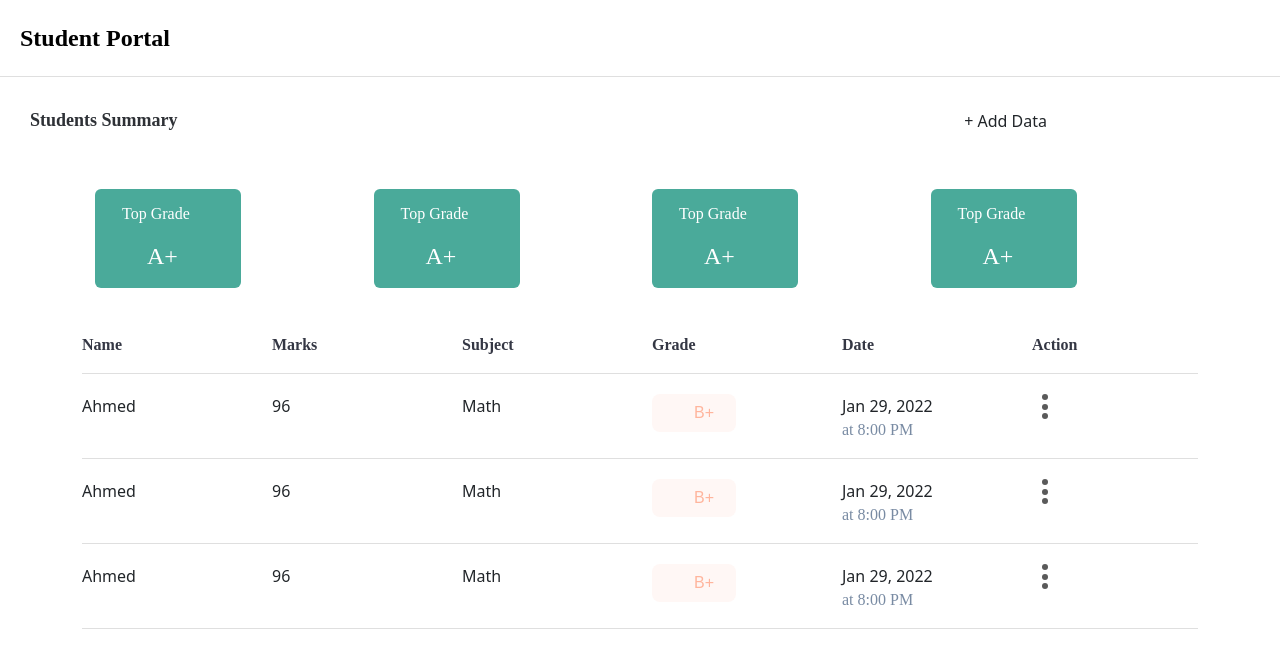
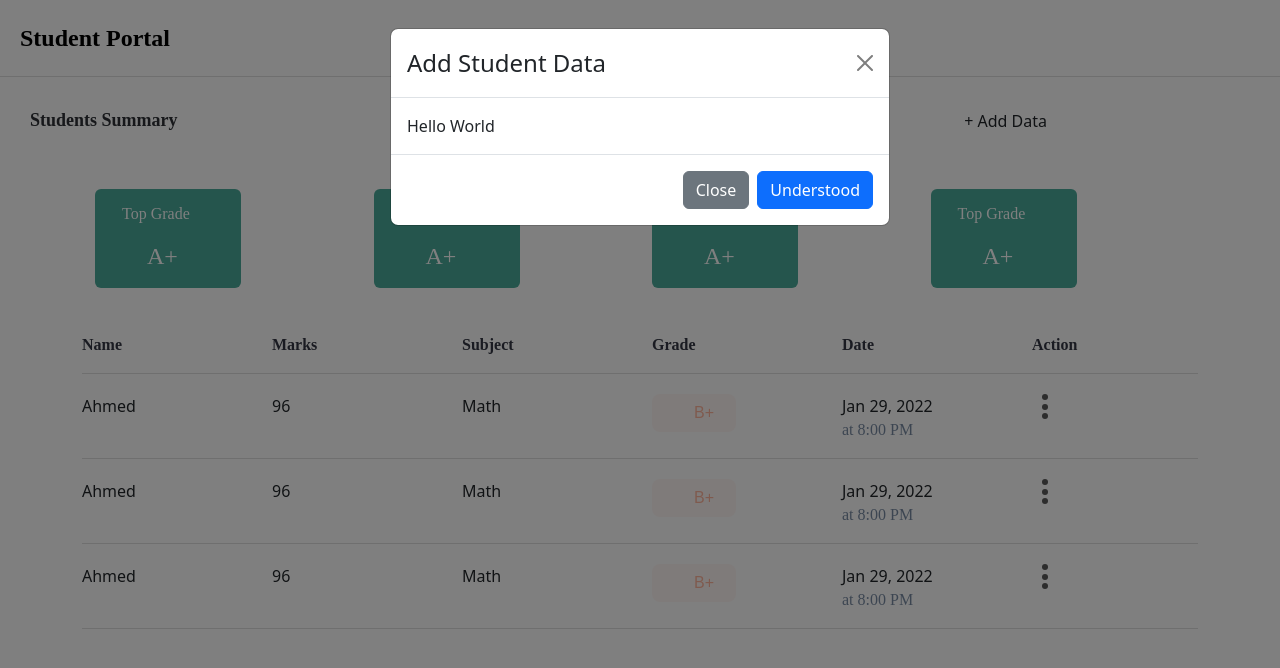
Before and after one commit to mkhfahad00/student-portal, a React (Create React App) app: page / in a window 1280 px wide. Both pictures are taken after a click on the button "+ Add Data". Shown: the top 668 px of the page. Built offline with nearby package versions, Linux system fonts and the light colour scheme.

Commit message:
added react imports

```diff
--- a/src/components/dropdownMenu.tsx
+++ b/src/components/dropdownMenu.tsx
@@ -1,4 +1,4 @@
-// import React from 'react'
+import React from 'react'
 
 function DropdownMenu() {
   return (
--- a/src/components/inputModal.tsx
+++ b/src/components/inputModal.tsx
@@ -1,33 +1,30 @@
-import { Modal, Button } from 'react-bootstrap'
-// import React from 'react'
-import { useState } from 'react'
+import { Modal, Button } from "react-bootstrap";
+import React from "react";
+import { useState } from "react";
 
-function InputModal() {
-  const [show, setShow] = useState(false)
+interface ModalProps {
+  visible: boolean;
+  setVisible: Function;
+}
+
+// function InputModal() {
+const InputModal: React.FC<ModalProps> = (props) => {
   return (
     <>
-      <Modal
-        show={show}
-        onHide={() => setShow(false)}
-        keyboard={false}
-      >
+      <Modal show={props.visible} onHide={() => props.setVisible(false)} keyboard={false}>
         <Modal.Header closeButton>
           <Modal.Title>Add Student Data</Modal.Title>
         </Modal.Header>
-        <Modal.Body>
-          Hello World
-        </Modal.Body>
+        <Modal.Body>Hello World</Modal.Body>
         <Modal.Footer>
-          <Button variant="secondary"
-          onClick={() => setShow(false)}
-          >
+          <Button variant="secondary" onClick={() => props.setVisible(false)}>
             Close
           </Button>
           <Button variant="primary">Understood</Button>
         </Modal.Footer>
       </Modal>
     </>
-  )
-}
+  );
+};
 
-export default InputModal
+export default InputModal;
--- a/src/components/mainView.tsx
+++ b/src/components/mainView.tsx
@@ -1,21 +1,39 @@
-// import React from 'react'
-// import { useState } from 'react'
-import InputModal from 'components/inputModal'
-import StudentDetails from 'components/studentDetails'
-import StudentSummary from 'components/studentSummary'
+import InputModal from "components/inputModal";
+import StudentDetails from "components/studentDetails";
+import StudentSummary from "components/studentSummary";
+import { useState } from "react";
+import { Stack } from "react-bootstrap";
+import React from "react";
 
 function MainView() {
-    // const [show, setShow] = useState(false)
+  const [show, setShow] = useState(false)
 
   return (
     <>
       <div className="mainHdg">Student Portal</div>
-      <hr style={{ borderColor: 'gray' }} />
+      <hr style={{ borderColor: "gray" }} />
+      <Stack
+        direction="horizontal"
+        style={{ justifyContent: "space-between", margin: "20px" }}
+      >
+        <div>
+          <div className="subHdg">Students Summary</div>
+        </div>
+        <div className="ml-auto">
+          <button
+            className="btn btn-border"
+            style={{ float: "right", marginRight: "200px" }}
+            onClick={()=>setShow(true)}
+          >
+            + Add Data
+          </button>
+        </div>
+      </Stack>
       <StudentSummary />
       <StudentDetails />
-      <InputModal/>
+      <InputModal visible={show}  setVisible={setShow}/>
     </>
-  )
+  );
 }
 
-export default MainView
+export default MainView;
--- a/src/components/studentSummary.tsx
+++ b/src/components/studentSummary.tsx
@@ -1,23 +1,10 @@
-// import React from 'react'
+import React from 'react'
 import { Row, Col, Container, Stack } from 'react-bootstrap'
 import SummaryBox from 'components/summaryBox'
 
 function StudentSummary() {
   return (
     <>
-      <Stack direction="horizontal" style={{ justifyContent: 'space-between', margin:"20px" }}>
-        <div>
-          <div className="subHdg">Students Summary</div>
-        </div>
-        <div className="ml-auto">
-          <button
-            className="btn btn-border"
-            style={{ float: 'right', marginRight:"200px" }}
-          >
-            + Add Data
-          </button>
-        </div>
-      </Stack>
       <Container style={{padding:"25px"}}>
         <Row>
           <Col>
--- a/src/components/summaryBox.tsx
+++ b/src/components/summaryBox.tsx
@@ -1,4 +1,4 @@
-// import React from 'react'
+import React from 'react'
 
 function SummaryBox() {
   return (
```
